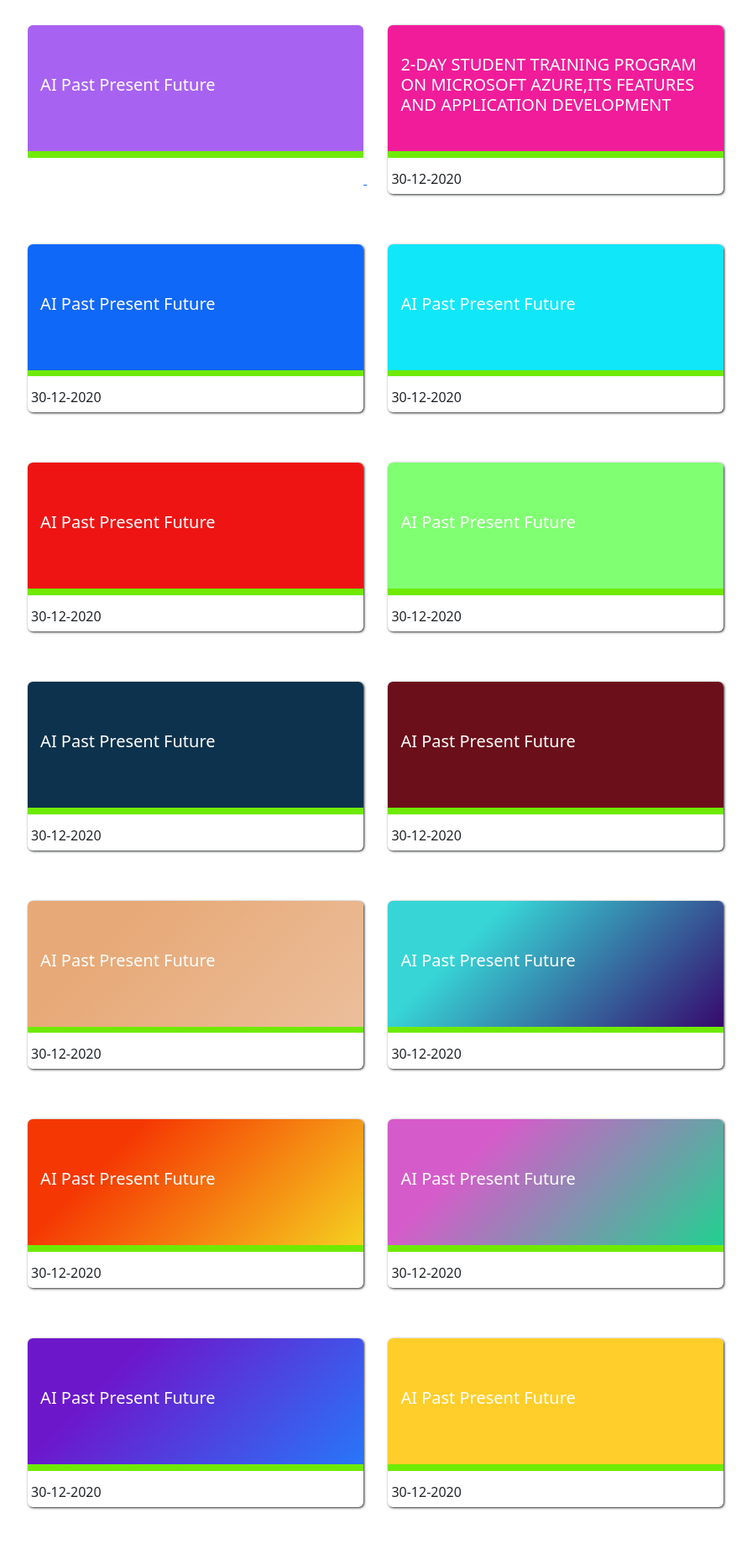
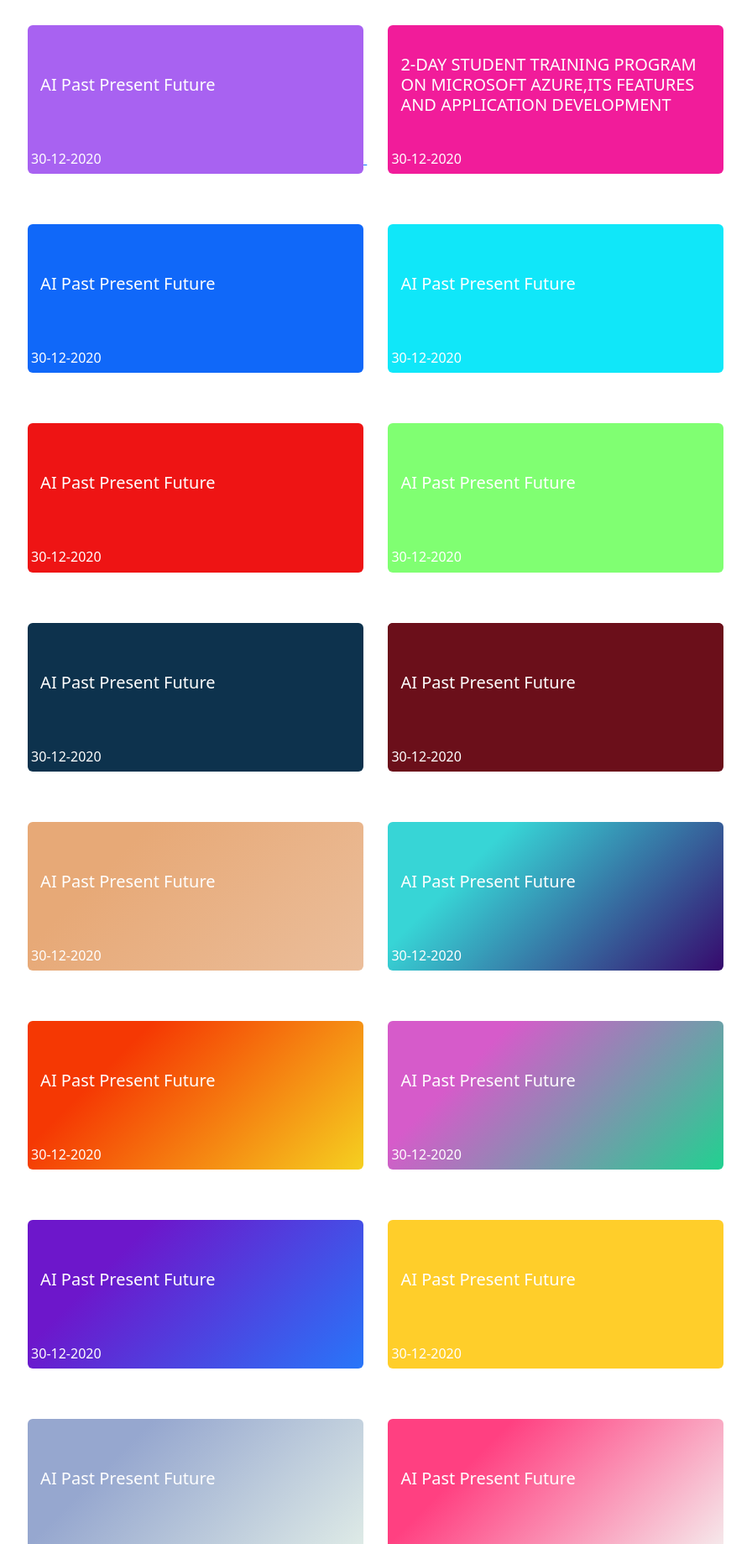
Before and after one commit to abhi4mu/ACM, a Flask app: page /home in a window 1280 px wide. Shown: the part 58-1897 px from the top of the page at 84% size, without its empty margins (4-900 px from the left). Run offline with Flask 2, Linux system fonts and the light colour scheme; some libraries are stand-ins or nearby versions.

Commit message:
update home.html

```diff
--- a/templates/home.html
+++ b/templates/home.html
@@ -6,263 +6,236 @@
 	<p>{{row['name']}}</p>
 {% endfor %} -->
 <a href={{"/event"+id}}>
-	<div class="home_cards" style="text-decoration: none; color: white;">
-		<div class="title" style="background-color: #A862F1">
+	<div class="home_cards" style="background-color: #A862F1;color: white;">
+		<div class="title" >
 			<p class="home_h5 h5">AI Past Present Future</p>
 		</div>
-		<p class="home_p" style="background-color: #6FEA03"><br></p>
-   		<div class="home_date">
+	   		<div class="home_date">
      		<h6 class="home:hover">30-12-2020</h6>
 		</div>
 	</div>
 </a>
 
-<div class="home_cards">
-	<div class="title" style="background-color: #F11C9A">
+<div class="home_cards"style="background-color: #F11C9A;color: white">
+	<div class="title">
 		<p class="home_h5 h5" style="color: #FFFFFF">2-DAY STUDENT TRAINING PROGRAM ON MICROSOFT AZURE,ITS FEATURES AND APPLICATION DEVELOPMENT</p>
 	</div>
-	<p class="home_p" style="background-color: #6FEA03"><br></p>
    	<div class="home_date">
      	<h6 class="home:hover">30-12-2020</h6>
 	</div>
 </div>
 
-<div class="home_cards">
-	<div class="title" style="background-color: #1068F9">
+<div class="home_cards"style="background-color: #1068F9;color: white">
+	<div class="title" >
 		<p class="home_h5 h5" style="color: #FFFFFF">AI Past Present Future</p>
 	</div>
-	<p class="home_p" style="background-color: #6FEA03"><br></p>
    	<div class="home_date">
      	<h6 class="home:hover">30-12-2020</h6>
 	</div>
 </div>
 
-<div class="home_cards">
-	<div class="title" style="background-color: #10E7F9">
+<div class="home_cards" style="background-color: #10E7F9;color: white">
+	<div class="title" >
 		<p class="home_h5 h5" style="color: #FFFFFF">AI Past Present Future</p>
 	</div>
-	<p class="home_p" style="background-color: #6FEA03"><br></p>
    	<div class="home_date">
      	<h6 class="home:hover">30-12-2020</h6>
 	</div>
 </div>
 
-<div class="home_cards">
-	<div class="title" style="background-color: #EE1414">
+<div class="home_cards"  style="background-color: #EE1414 ;color:white">
+	<div class="title">
 		<p class="home_h5 h5" style="color: #FFFFFF">AI Past Present Future</p>
 	</div>
-	<p class="home_p" style="background-color: #6FEA03"><br></p>
    	<div class="home_date">
      	<h6 class="home:hover">30-12-2020</h6>
 	</div>
 </div>
 
-<div class="home_cards">
-	<div class="title" style="background-color: #80ff72">
+<div class="home_cards" style="background-color: #80ff72;color: white">
+	<div class="title" >
 		<p class="home_h5 h5" style="color: #FFFFFF">AI Past Present Future</p>
 	</div>
-	<p class="home_p" style="background-color: #6FEA03"><br></p>
    	<div class="home_date">
      	<h6 class="home:hover">30-12-2020</h6>
 	</div>
 </div>
 
-<div class="home_cards">
-	<div class="title" style="background-color: #0d324d">
+<div class="home_cards" style="background-color: #0d324d;color: white">
+	<div class="title" >
 		<p class="home_h5 h5" style="color: #FFFFFF">AI Past Present Future</p>
 	</div>
-	<p class="home_p" style="background-color: #6FEA03"><br></p>
    	<div class="home_date">
      	<h6 class="home:hover">30-12-2020</h6>
 	</div>
 </div>
 
-<div class="home_cards">
+<div class="home_cards"  style="background-color: #6b0f1a ; color: white">
 	<div class="title" style="background-color: #6b0f1a">
 		<p class="home_h5 h5" style="color: #FFFFFF">AI Past Present Future</p>
 	</div>
-	<p class="home_p" style="background-color: #6FEA03"><br></p>
    	<div class="home_date">
      	<h6 class="home:hover">30-12-2020</h6>
 	</div>
 </div>
 
-<div class="home_cards">
-	<div class="title" style="background-color :#ebbe9b; background-image :linear-gradient(315deg, #ebbe9b 0%, #e7a977 74%);">
+<div class="home_cards" style="background-color :#ebbe9b; background-image :linear-gradient(315deg, #ebbe9b 0%, #e7a977 74%);color: white">
+	<div class="title" >
 		<p class="home_h5 h5" style="color: #FFFFFF">AI Past Present Future</p>
 	</div>
-	<p class="home_p" style="background-color: #6FEA03"><br></p>
    	<div class="home_date">
      	<h6 class="home:hover">30-12-2020</h6>
 	</div>
 </div>
 
-<div class="home_cards">
-	<div class="title" style="background-color: #36096d;
-background-image: linear-gradient(315deg, #36096d 0%, #37d5d6 74%);">
+<div class="home_cards" style="background-color: #36096d;
+background-image: linear-gradient(315deg, #36096d 0%, #37d5d6 74%); color: white">
+	<div class="title" >
 		<p class="home_h5 h5" style="color: #FFFFFF">AI Past Present Future</p>
 	</div>
-	<p class="home_p" style="background-color: #6FEA03"><br></p>
    	<div class="home_date">
      	<h6 class="home:hover">30-12-2020</h6>
 	</div>
 </div>
 
-<div class="home_cards">
-	<div class="title" style="background-color: #f5d020;
-background-image: linear-gradient(315deg, #f5d020 0%, #f53803 74%);">
+<div class="home_cards" style="background-color: #f5d020;
+background-image: linear-gradient(315deg, #f5d020 0%, #f53803 74%);color: white">
+	<div class="title" >
 		<p class="home_h5 h5" style="color: #FFFFFF">AI Past Present Future</p>
 	</div>
-	<p class="home_p" style="background-color: #6FEA03"><br></p>
    	<div class="home_date">
      	<h6 class="home:hover">30-12-2020</h6>
 	</div>
 </div>
 
-<div class="home_cards">
-	<div class="title" style="background-color: #21d190;
-background-image: linear-gradient(315deg, #21d190 0%, #d65bca 74%);">
+<div class="home_cards" style="background-color: #21d190;
+background-image: linear-gradient(315deg, #21d190 0%, #d65bca 74%);color: white	">
+	<div class="title" >
 		<p class="home_h5 h5" style="color: #FFFFFF">AI Past Present Future</p>
 	</div>
-	<p class="home_p" style="background-color: #6FEA03"><br></p>
    	<div class="home_date">
      	<h6 class="home:hover">30-12-2020</h6>
 	</div>
 </div>
 
-<div class="home_cards">
-	<div class="title" style="background-color: #2876f9;
-background-image: linear-gradient(315deg, #2876f9 0%, #6d17cb 74%);">
+<div class="home_cards" style="background-color: #2876f9;
+background-image: linear-gradient(315deg, #2876f9 0%, #6d17cb 74%); color: white">
+	<div class="title" >
 		<p class="home_h5 h5" style="color: #FFFFFF">AI Past Present Future</p>
 	</div>
-	<p class="home_p" style="background-color: #6FEA03"><br></p>
    	<div class="home_date">
      	<h6 class="home:hover">30-12-2020</h6>
 	</div>
 </div>
 
-<div class="home_cards">
-	<div class="title" style="background-color: #ffce2a">
+<div class="home_cards" style="background-color: #ffce2a;color: white">
+	<div class="title" >
 		<p class="home_h5 h5" style="color: #FFFFFF">AI Past Present Future</p>
 	</div>
-	<p class="home_p" style="background-color: #6FEA03"><br></p>
    	<div class="home_date">
      	<h6 class="home:hover">30-12-2020</h6>
 	</div>
 </div>
 
 
-<div class="home_cards">
-	<div class="title" style="background-color: #e3efe8;
-background-image: linear-gradient(315deg, #e3efe8 0%, #96a7cf 74%);">
+<div class="home_cards" style="background-color: #e3efe8;
+background-image: linear-gradient(315deg, #e3efe8 0%, #96a7cf 74%);color: white">
+	<div class="title" >
 		<p class="home_h5 h5" style="color: #FFFFFF">AI Past Present Future</p>
 	</div>
-	<p class="home_p" style="background-color: #6FEA03"><br></p>
    	<div class="home_date">
      	<h6 class="home:hover">30-12-2020</h6>
 	</div>
 </div>
 
-<div class="home_cards">
-	<div class="title" style="background-color: #f5f4f2;
-background-image: linear-gradient(315deg, #f5f4f2 0%, #ff4081 74%);">
+<div class="home_cards" style="background-color: #f5f4f2;
+background-image: linear-gradient(315deg, #f5f4f2 0%, #ff4081 74%);color: white">
+	<div class="title" >
 		<p class="home_h5 h5" style="color: #FFFFFF">AI Past Present Future</p>
 	</div>
-	<p class="home_p" style="background-color: #6FEA03"><br></p>
    	<div class="home_date">
      	<h6 class="home:hover">30-12-2020</h6>
 	</div>
 </div>
 
 
-<div class="home_cards">
-	<div class="title" style="background-color: #130f40;
-background-image: linear-gradient(315deg, #130f40 0%, #000000 74%);">
+<div class="home_cards" style="background-color: #130f40;
+background-image: linear-gradient(315deg, #130f40 0%, #000000 74%);color: white">
+	<div class="title" >
 		<p class="home_h5 h5" style="color: #FFFFFF">AI Past Present Future</p>
 	</div>
-	<p class="home_p" style="background-color: #6FEA03"><br></p>
    	<div class="home_date">
      	<h6 class="home:hover">30-12-2020</h6>
 	</div>
 </div>
 
-<div class="home_cards">
-	<div class="title" style="background-color: #ff7d59;
+<div class="home_cards"style="background-color: #ff7d59;
 background-image: linear-gradient(319deg, #ff7d59 0%, #ff583a 37%, #f4a698 100%);
-">
+color: white">
+	<div class="title" >
 		<p class="home_h5 h5" style="color: #FFFFFF">AI Past Present Future</p>
 	</div>
-	<p class="home_p" style="background-color: #6FEA03"><br></p>
    	<div class="home_date">
      	<h6 class="home:hover">30-12-2020</h6>
 	</div>
 </div>
 
-<div class="home_cards">
-	<div class="title" style="background-color: #ca7968;
-background-image: linear-gradient(315deg, #ca7968 0%, #0c0c0c 74%);
-">
+<div class="home_cards"style="background-color: #ca7968;
+background-image: linear-gradient(315deg, #ca7968 0%, #0c0c0c 74%); color: white">
+	<div class="title" >
 		<p class="home_h5 h5" style="color: #FFFFFF">AI Past Present Future</p>
 	</div>
-	<p class="home_p" style="background-color: #6FEA03"><br></p>
    	<div class="home_date">
      	<h6 class="home:hover">30-12-2020</h6>
 	</div>
 </div>
 
-<div class="home_cards">
-	<div class="title" style="background-color: #c73e1d;
+<div class="home_cards"style="background-color: #c73e1d;
 background-image: linear-gradient(315deg, #c73e1d 0%, #a23b72 37%, #2e86ab 100%);
-">
+color: white">
+	<div class="title" >
 		<p class="home_h5 h5" style="color: #FFFFFF">AI Past Present Future</p>
 	</div>
-	<p class="home_p" style="background-color: #6FEA03"><br></p>
    	<div class="home_date">
      	<h6 class="home:hover">30-12-2020</h6>
 	</div>
 </div>
 
-<div class="home_cards">
-	<div class="title" style="background-color: #045de9;
-background-image: linear-gradient(315deg, #045de9 0%, #09c6f9 74%);
-">
+<div class="home_cards" style="background-color: #045de9;
+background-image: linear-gradient(315deg, #045de9 0%, #09c6f9 74%);color: white">
+	<div class="title" >
 		<p class="home_h5 h5" style="color: #FFFFFF">AI Past Present Future</p>
 	</div>
-	<p class="home_p" style="background-color: #6FEA03"><br></p>
    	<div class="home_date">
      	<h6 class="home:hover">30-12-2020</h6>
 	</div>
 </div>
 
-<div class="home_cards">
-	<div class="title" style="background-color: #972239;
-background-image: linear-gradient(315deg, #972239 0%, #db6885 74%);
-">
+<div class="home_cards" style="background-color: #972239;
+background-image: linear-gradient(315deg, #972239 0%, #db6885 74%);color: white">
+	<div class="title" >
 		<p class="home_h5 h5" style="color: #FFFFFF">AI Past Present Future</p>
 	</div>
-	<p class="home_p" style="background-color: #6FEA03"><br></p>
    	<div class="home_date">
      	<h6 class="home:hover">30-12-2020</h6>
 	</div>
 </div>
 
-<div class="home_cards">
-	<div class="title" style="background-color: #91d370;
-background-image: linear-gradient(319deg, #91d370 0%, #bca0ff 37%, #f2cd54 100%);">
+<div class="home_cards"style="background-color: #eb4511;
+background-image: linear-gradient(315deg, #eb4511 0%, #b02e0c 74%);color: white">
+	<div class="title" >
 		<p class="home_h5 h5" style="color: #FFFFFF">AI Past Present Future</p>
 	</div>
-	<p class="home_p" style="background-color: #6FEA03"><br></p>
    	<div class="home_date">
      	<h6 class="home:hover">30-12-2020</h6>
 	</div>
 </div>
 
-<div class="home_cards">
-	<div class="title" style="background-color: #fefdfc;
-background-image: linear-gradient(315deg, #fefdfc 0%, #473146 74%);">
+<div class="home_cards"style="background-color: #fefdfc;
+background-image: linear-gradient(315deg, #fefdfc 0%, #473146 74%);color: white" >
+	<div class="title" >
 		<p class="home_h5 h5" style="color: #FFFFFF">AI Past Present Future</p>
 	</div>
-	<p class="home_p" style="background-color: #6FEA03"><br></p>
    	<div class="home_date">
      	<h6 class="home:hover">30-12-2020</h6>
 	</div>
@@ -270,35 +243,30 @@ background-image: linear-gradient(315deg, #fefdfc 0%, #473146 74%);">
 
 
 
-<div class="home_cards">
-	<div class="title" style="background-color: #f2dd6e;
-background-image: linear-gradient(319deg, #f2dd6e 0%, #cff27e 37%, #ef959d 100%);
-">
-		<p class="home_h5 h5" style="color: #FFFFFF">AI Past Present Future</p>
+<div class="home_cards"style="background-color: #08e1ae;
+background-image: linear-gradient(315deg, #08e1ae 0%, #98de5b 74%);color: white">
+	<div class="title" >
+<p class="home_h5 h5" style="color: #FFFFFF">AI Past Present Future</p>
 	</div>
-	<p class="home_p" style="background-color: #6FEA03"><br></p>
    	<div class="home_date">
      	<h6 class="home:hover">30-12-2020</h6>
 	</div>
 </div>
 
-<div class="home_cards">
-	<div class="title" style="background-color: #c86fc9;
-background-image: linear-gradient(316deg, #c86fc9 0%, #f79ad3 74%);
-">
+<div class="home_cards"  style="background-color: #c86fc9;
+background-image: linear-gradient(316deg, #c86fc9 0%, #f79ad3 74%);color: white">
+	<div class="title">
 		<p class="home_h5 h5" style="color: #FFFFFF">AI Past Present Future</p>
 	</div>
-	<p class="home_p" style="background-color: #6FEA03"><br></p>
    	<div class="home_date">
      	<h6 class="home:hover">30-12-2020</h6>
 	</div>
 </div>
 
-<div class="home_cards">
-	<div class="title" style="background-color: #581845 ">
+<div class="home_cards"style="background-color: #581845 ;color: white">
+	<div class="title" >
 		<p class="home_h5 h5" style="color: #FFFFFF">AI Past Present Future</p>
 	</div>
-	<p class="home_p" style="background-color: #6FEA03"><br></p>
    	<div class="home_date">
      	<h6 class="home:hover">30-12-2020</h6>
 	</div>
```
